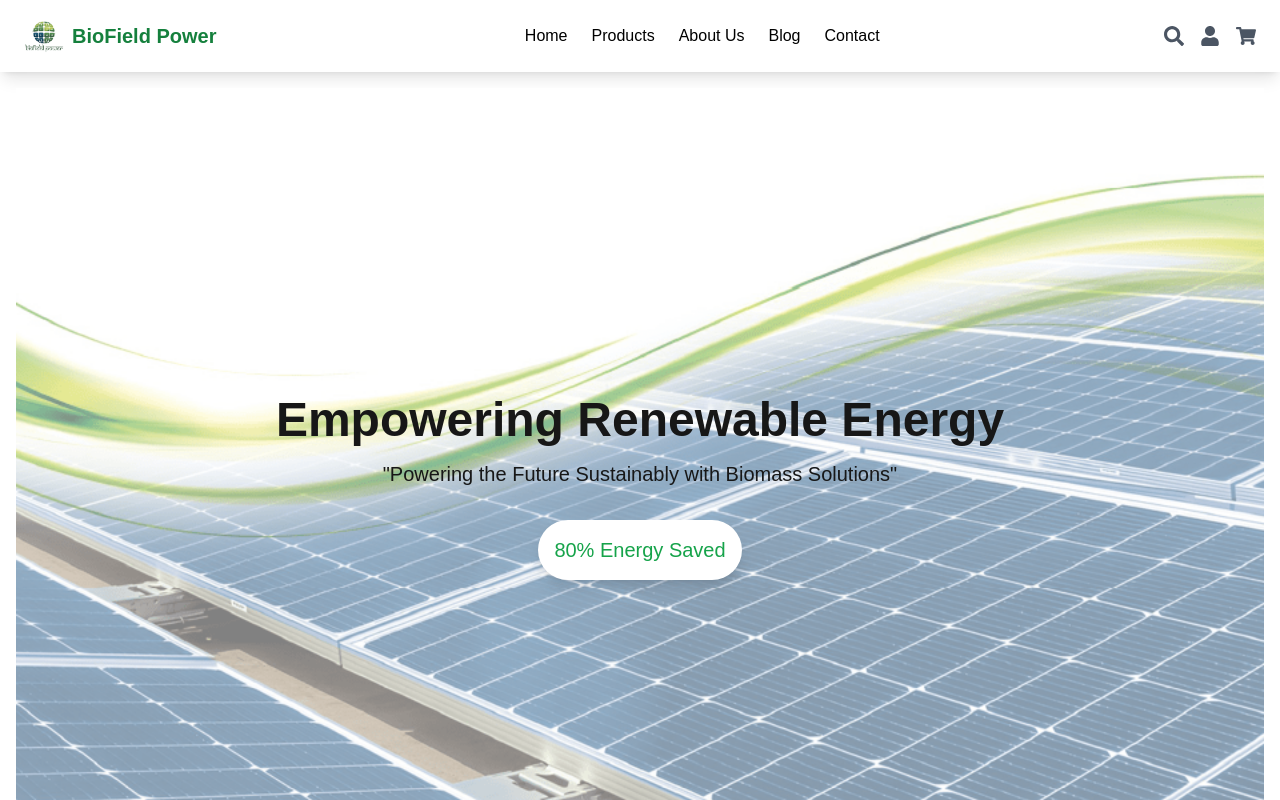
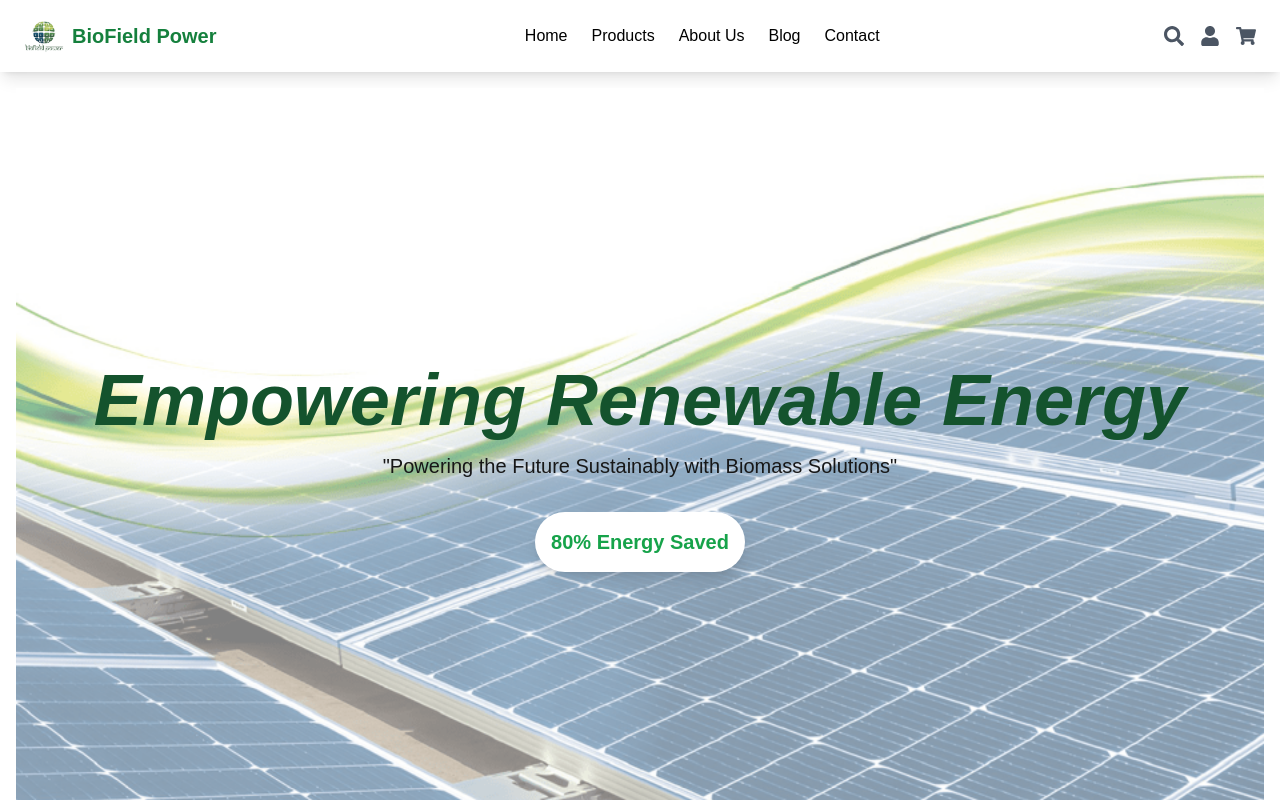
Before and after one commit to imaloksharma/BioFieldPower-Website, a Next.js app: page / in a window 1280 px wide. Shown: the top 800 px of the page. Built offline with nearby package versions, Linux system fonts and the light colour scheme.

Commit message:
Few update

```diff
--- a/src/app/components/Hero/Index.tsx
+++ b/src/app/components/Hero/Index.tsx
@@ -4,20 +4,23 @@ import React from 'react';
 
 export default function HeroSection() {
   return (
-    <section className="relative h-screen bg-cover m-4 bg-center" style={{ backgroundImage: 'url("img/Solar.png")' }}>
+    <section className="relative h-68 lg:h-screen p-8 mt-8 lg:m-4 bg-cover my-4 bg-center" style={{ backgroundImage: 'url("Img/Solar.png")' }}>
       {/* Semi-transparent overlay */}
       <div className="absolute inset-0 bg-white bg-opacity-50"></div>
 
       {/* Content */}
-      <div className="relative z-10 flex flex-col items-center justify-center h-full text-center">
-        <h1 className="text-5xl font-bold text-black-900">
-          Empowering Renewable Energy
+      <div className="relative z-10 flex flex-col items-center justify-center h-full text-center -translate-y-5">
+
+        <h1 className="text-2xl lg:text-7xl font-bold text-green-900 font-style: italic">
+          Empowering
+          Renewable
+          Energy
         </h1>
-        <p className="mt-4 text-xl text-black-700">
+        <p className="mt-4 text-xl lg:text-xl text-bold text-black-700">
         &quot;Powering the Future Sustainably with Biomass Solutions&quot;
         </p>
         <div className="mt-8 bg-white rounded-full p-4 shadow-lg">
-          <p className="text-green-600 text-xl font-medium">80% Energy Saved</p>
+          <p className="text-green-600 text-xl font-bold">80% Energy Saved</p>
 
         </div>
       </div>
```
